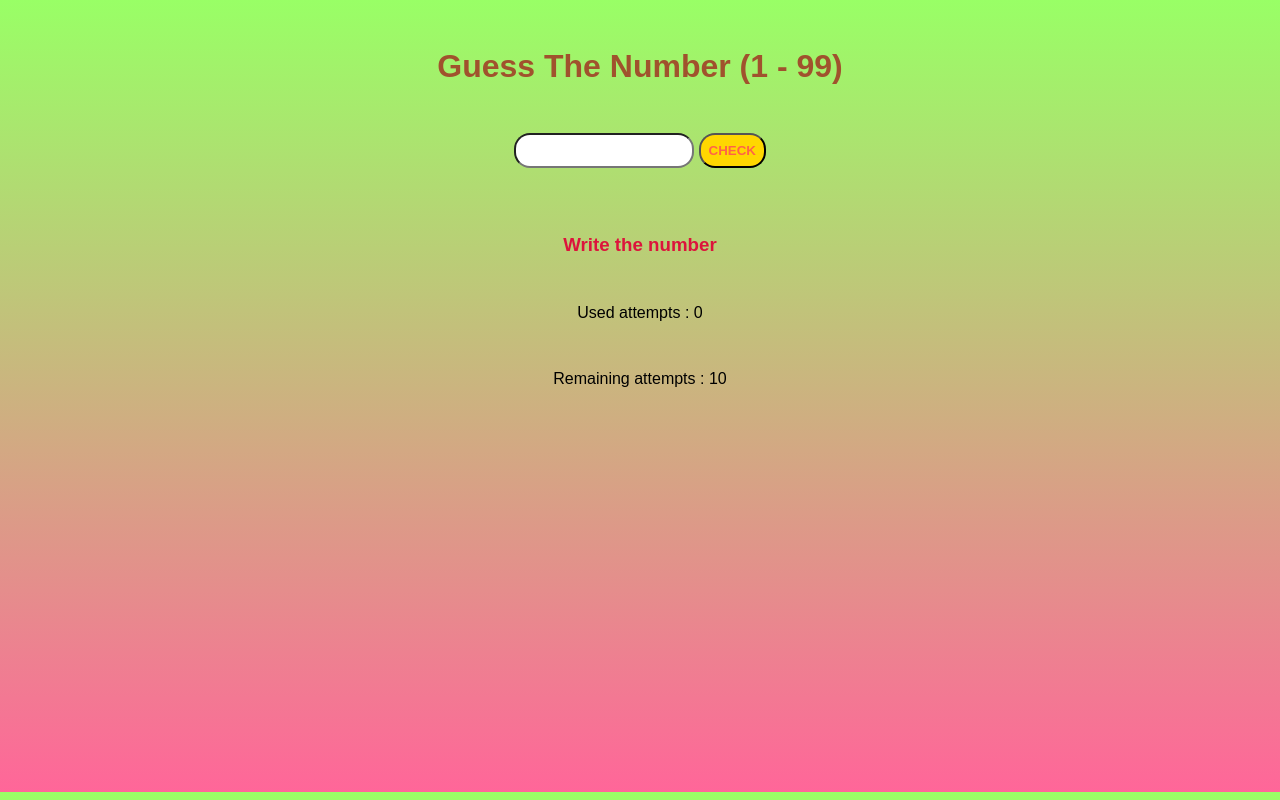
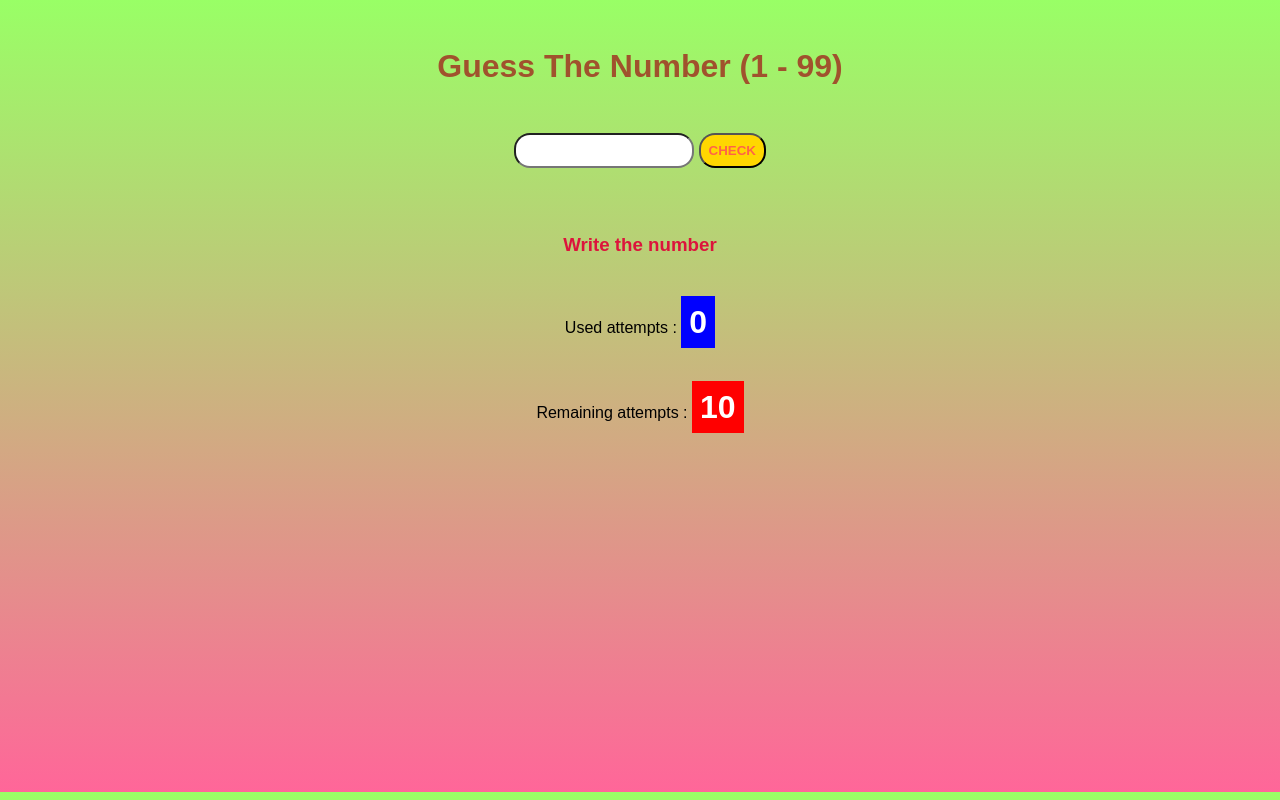
Before and after one commit to Ata-92/Find-The-Number-Game, a plain HTML site: page index.html in a window 1280 px wide. Drawn offline with Linux system fonts and the light colour scheme.

Commit message:
Add styling to span tags and Finish the project

```diff
--- a/style.css
+++ b/style.css
@@ -12,10 +12,6 @@ body {
 
 h1 {
   color: sienna;
-}
-
-h3 {
-  color: crimson;
 }
 
 input {
@@ -34,3 +30,23 @@ button {
   border-radius: 1rem;
   cursor: pointer;
 }
+
+h3 {
+  color: crimson;
+}
+
+.container__text--used {
+  color: white;
+  background-color: blue;
+  padding: .5rem;
+  font-weight: bold;
+  font-size: xx-large;
+}
+
+.container__text--remaining {
+  color: white;
+  background-color: red;
+  padding: .5rem;
+  font-weight: bold;
+  font-size: xx-large;
+}
```
